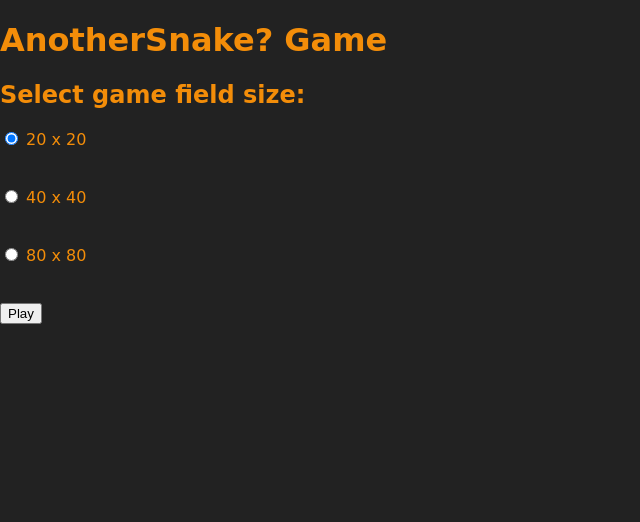
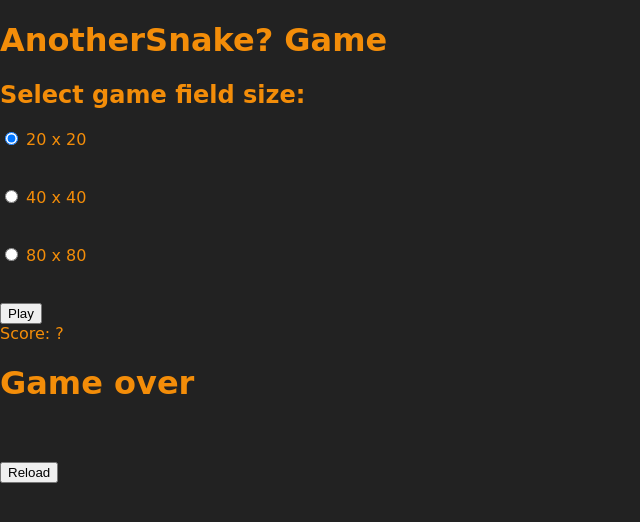
Before and after one commit to olegosh/anothersnake, a website built with webpack: page src/index.html in a window 1280 px wide. Shown: the whole page, without its empty margins (0-640 px from the left). Built offline with nearby package versions, Linux system fonts and the light colour scheme; a web font is replaced by a local one.

Commit message:
Added score and game over to index.html

```diff
--- a/src/index.html
+++ b/src/index.html
@@ -9,6 +9,7 @@
   <link rel="stylesheet" href="index.css" type="text/css">
 </head>
 <body>
+
   <div id="menu">
     <h1>AnotherSnake? Game</h1>
     <h2>Select game field size:</h2>
@@ -26,5 +27,16 @@
     <button id="play-button">Play</button>
   </div>
 
+  <div id="score">Score: ?</div>
+
+  <div id="game-over">
+    <h1>Game over</h1>
+    <div id="display-score"></div>
+    <div id="about"></div>
+    <br /><br />
+    <button id="reload-button" onclick="location.reload();">Reload</button>
+  </div>
+
+
 </body>
 </html>
```
